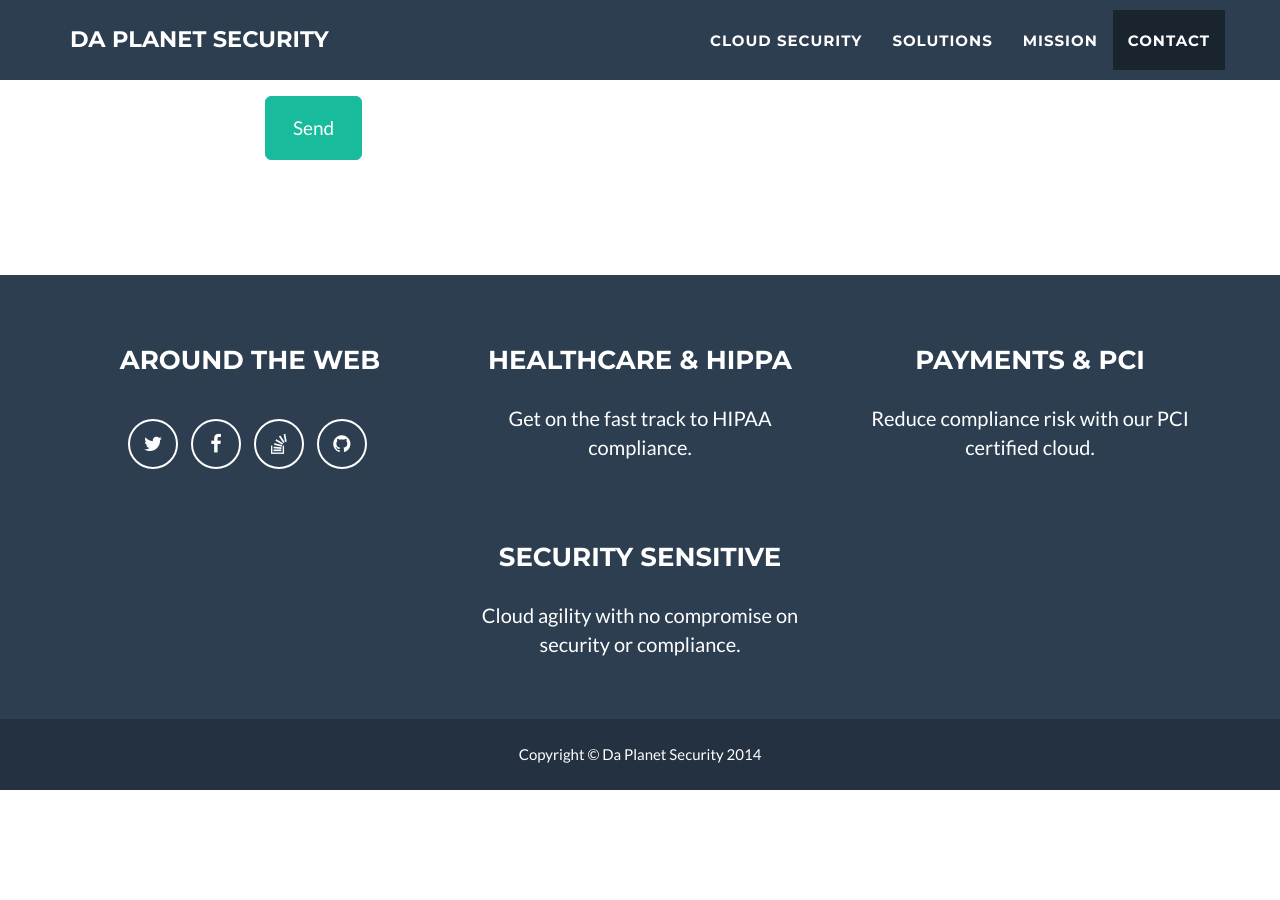
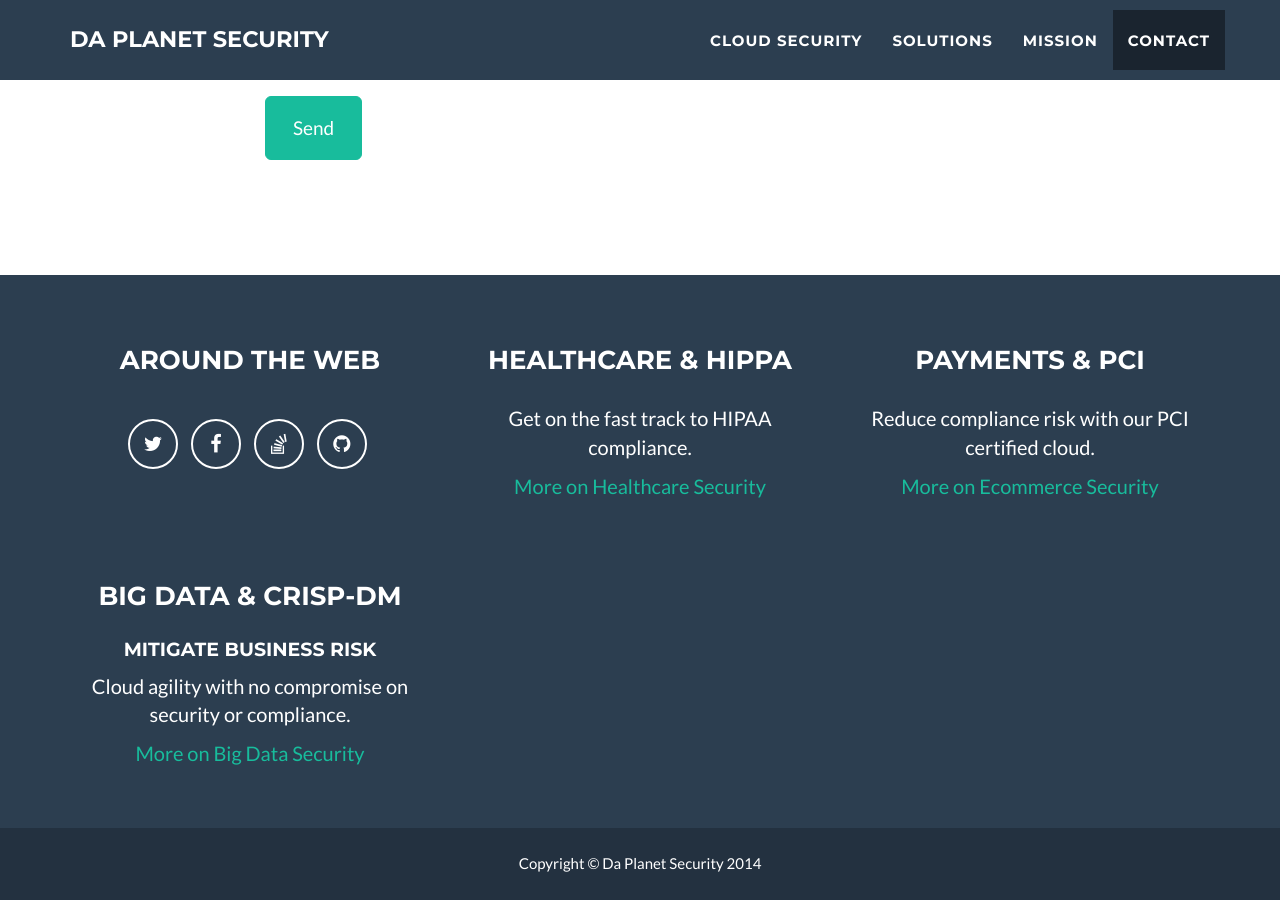
Before and after one commit to Daplanet/dapla.net, a Jekyll site: the page built from index.html, in a window 1280 px wide and 900 px high, scrolled down 2871 px. Built offline with Jekyll 4.4.1, drawn with Linux system fonts in a browser that asks for light colours; before the commit the page ends 3661 px from its top, so only the background shows below that.

Commit message:
footer.html

```diff
--- a/_includes/footer.html
+++ b/_includes/footer.html
@@ -14,16 +14,20 @@
                         </ul>
                     </div>
                     <div class="footer-col col-md-4">
-                        <h3>Healthcare & Hippa</h3>
+                      <h3>Healthcare & <strong>HIPPA</strong></h3>
                         <p>Get on the fast track to HIPAA compliance.</p>
+                        <p><a title="Healthcare Cloud Security Solutions" rel="self" href="#">More on Healthcare Security</a></p>
                     </div>
                     <div class="footer-col col-md-4">
-                        <h3>Payments & PCI</h3>
+                      <h3>Payments & <strong>PCI</strong></h3>
                         <p>Reduce compliance risk with our PCI certified cloud.</p>
+                        <p><a title="Ecommerce Cloud Security Solutions" rel="self" href="#">More on Ecommerce Security</a></p>
                     </div>
                     <div class="footer-col col-md-4">
-                        <h3>Security Sensitive</h3>
+                        <h3>Big Data & <strong>CRISP-DM</strong></h3>
+                        <h4>Mitigate Business Risk</h4>
                         <p>Cloud agility with no compromise on security or compliance.</p>
+                        <p><a title="Cloud Security Solutions" rel="self" href="#">More on Big Data Security</a></p>
                     </div>
                 </div>
             </div>
```
